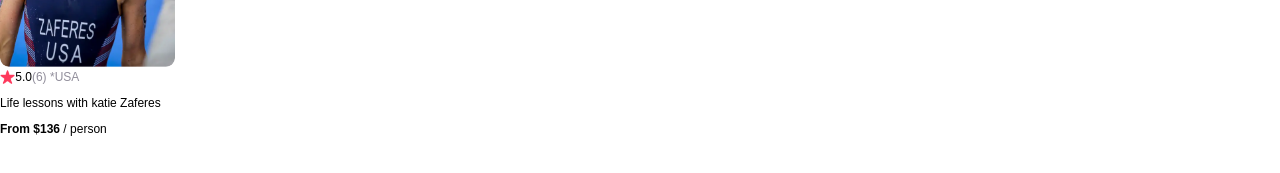
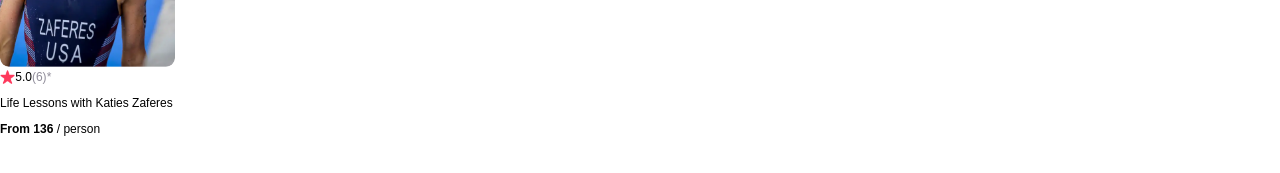
Before and after one commit to STIVVVV/airbnb-clone, a React (Create React App) app: page / in a window 1280 px wide. Shown: the part 237-410 px from the top of the page. Built offline with nearby package versions, Linux system fonts and the light colour scheme.

Commit message:
Added props

```diff
--- a/src/App.js
+++ b/src/App.js
@@ -2,6 +2,8 @@ import React from 'react';
 // import Hero from './components/Hero/Hero';
 import Navbar from './components/Navbar';
 import Card from './components/Card/Card';
+
+import cardImage from './images/image 12.png';
 
 export default function App()
 {
@@ -9,7 +11,14 @@ export default function App()
         <div>
             <Navbar />
             {/* <Hero /> */}
-            <Card />
+            <Card
+                img = {cardImage}
+                rating = "5.0"
+                reviewCount = "(6)"
+                county = "USA"
+                title = "Life Lessons with Katies Zaferes"
+                price = {136}
+            />
         </div>
     )
 }
--- a/src/components/Card/Card.js
+++ b/src/components/Card/Card.js
@@ -1,20 +1,18 @@
 import React from "react"
-import cardImage from '../../images/image 12.png';
 import starIcon from '../../images/Star 1.png';
 
 const Card = (props) => {
     return (
         <div className='card'>
-            <img src = {cardImage} className="card--image" alt="swimmer"/>
+            <img src = {props.img} className="card--image" alt="swimmer"/>
             <div className="card--stats">
                 <img src = {starIcon} className="card--star" alt="star Icon"/>
-                <span>5.0 </span>
-                <span className="gray">(6) * </span>
-                <span className="gray">USA</span>
+                <span>{props.rating}</span>
+                <span className="gray">{props.reviewCount}* </span>
+                <span className="gray">{props.country}</span>
             </div>
-            <p>Life lessons with katie Zaferes</p>
-            <p><span className="bold">From $136</span> / person</p>
-
+            <p>{props.title}</p>
+            <p><span className="bold">From {props.price}</span> / person</p>
         </div>
     )
 }
```
